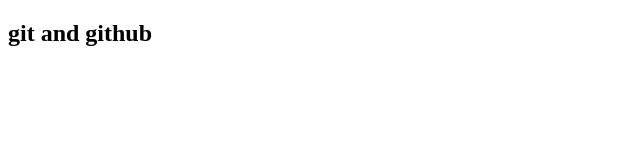
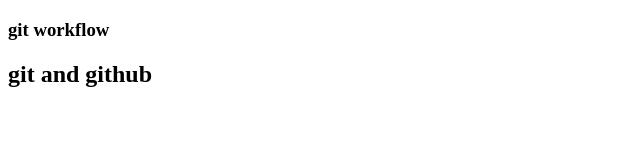
Before and after one commit to dolaspritam75/git-workflow, a plain HTML site: page index.html in a window 1280 px wide. Shown: the whole page, without its empty margins (0-640 px from the left). Drawn offline with Linux system fonts and the light colour scheme.

Commit message:
changes done

```diff
--- /dev/null
+++ b/app.js
@@ -0,0 +1 @@
+console.log("javascript")
--- a/index.html
+++ b/index.html
@@ -6,6 +6,7 @@
     <title>Document</title>
 </head>
 <body>
+    <h3>git workflow</h3>
     <h2>git and github </h2>
 </body>
 </html>
```
